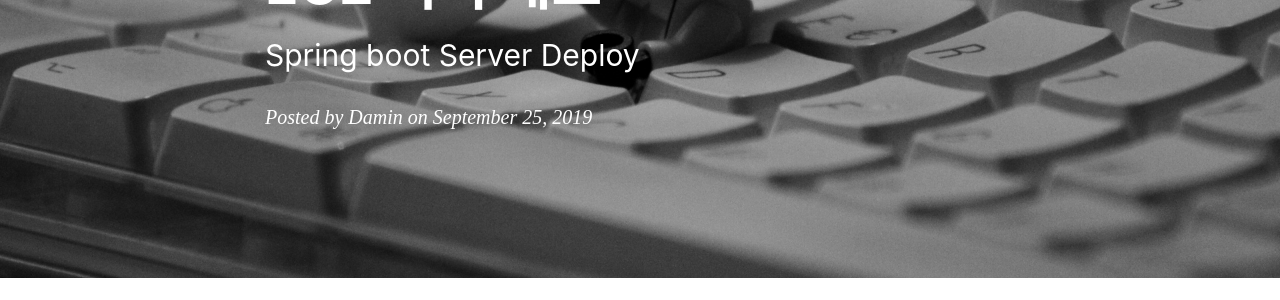
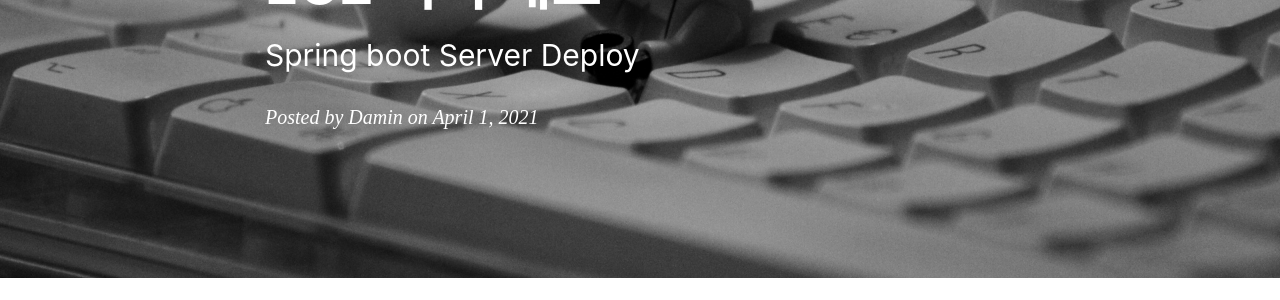
Before and after one commit to damin8/damin8.github.io, a Jekyll site: the page built from _posts/DevOps/2021-04-01-서버 배포.md, in a window 1280 px wide and 900 px high. Shown: the part 245-545 px from the top of the window. Built offline with Jekyll 4.4.1, drawn with Linux system fonts in a browser that asks for light colours; nearby versions of some CDN libraries; comment, search, counter and statistics services are not loaded; some of the changed text lies outside the part shown.

Commit message:
서버 배포

```diff
--- a/_posts/DevOps/2021-04-01-서버 배포.md
+++ b/_posts/DevOps/2021-04-01-서버 배포.md
@@ -2,7 +2,7 @@
 layout:     post
 title:      "EC2 서버 배포"
 subtitle:   "Spring boot Server Deploy"
-date:       2019-09-25 21:43:00
+date:       2021-04-01 15:30:00
 author:     "Damin"
 header-img: "img/tag-bg.jpg"
 header-mask: 0.3
```
